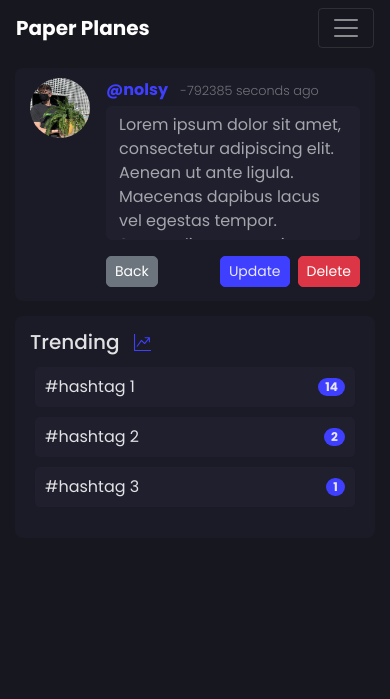
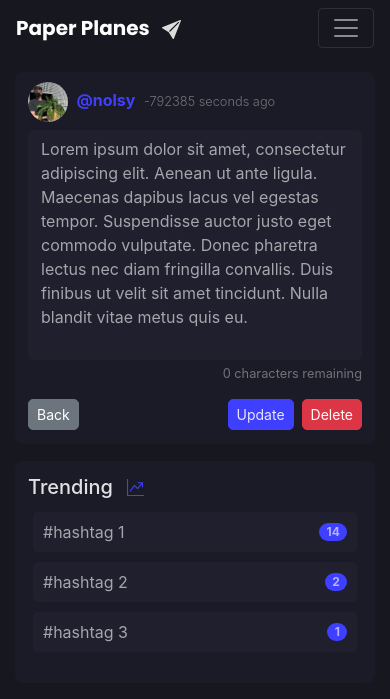
Before and after one commit to nolan-aaron/Paper_Planes, a Flask app: page /post/1/edit in a window 390 px wide. Shown: the top 699 px of the page. Run offline with Flask 2, Linux system fonts and the light colour scheme; a user stored in the database is signed in; data comes from the database, SQL or seed files in the repository; both versions use the stored data as it was after the commit; some libraries are stand-ins or nearby versions.

Commit message:
Added an active character count to posts
- Posts are now limited to 300 characters
- Date joined is now displayed on the Profile page
- Responsiveness and positioning of elements improved throughout the application

```diff
--- a/application/authentication.py
+++ b/application/authentication.py
@@ -52,7 +52,7 @@
             login_user(user, remember=form.remember.data)
             next_page = request.args.get('next')
             flash(
-                f"You're signed in as @{user.username}!", 'success')
+                f"You signed in as @{user.username}!", 'success')
             return redirect(next_page) if next_page else redirect(url_for('routes.index'))
 
         else:
--- a/application/forms.py
+++ b/application/forms.py
@@ -10,7 +10,7 @@
 class RegistrationForm(FlaskForm):
 
     username = StringField('Username', validators=[
-                           DataRequired(), Length(min=2, max=20)])
+                           DataRequired(), Length(min=2, max=8)])
     email = StringField('Email', validators=[DataRequired(), Email()])
     password = PasswordField('Password', validators=[
                              DataRequired(), Length(min=8)])
@@ -79,5 +79,6 @@
 
 class PostForm(FlaskForm):
 
-    content = TextAreaField('Content', validators=[DataRequired()])
+    content = TextAreaField('Content', validators=[
+                            DataRequired(), Length(max=300)])
     submit = SubmitField('Post')
--- a/application/post.py
+++ b/application/post.py
@@ -1,12 +1,15 @@
 from flask import Blueprint, render_template, flash, redirect, abort, request
 from flask.helpers import url_for
 from flask_login import login_required, current_user
+from wtforms.validators import Length
 from application.forms import PostForm
 from application.models import Post
 from application import db
 from application.routes import elapsed_time
 
 blueprint = Blueprint('post', __name__, url_prefix='/post')
+
+CHAR_LIMIT = 300
 
 
 @blueprint.route("/new", methods=['GET', 'POST'])
@@ -34,6 +37,8 @@
 
     post = Post.query.get_or_404(post_id)
 
+    chars_remaining = CHAR_LIMIT - len(post.content)
+
     # Abort if current user isn't the author
     if post.author != current_user:
         abort(403)
@@ -53,7 +58,7 @@
 
         form.content.data = post.content
 
-    return render_template('edit_post.html', title='Edit Post', form=form, post=post, elapsed_time=elapsed_time)
+    return render_template('edit_post.html', title='Edit Post', form=form, post=post, elapsed_time=elapsed_time, chars_remaining=chars_remaining)
 
 
 @blueprint.route("/<int:post_id>/delete", methods=['POST'])
--- a/application/profile.py
+++ b/application/profile.py
@@ -62,4 +62,6 @@
     image_file = url_for(
         'static', filename=f'profile_pics/{current_user.image_file}')
 
-    return render_template('profile.html', title='Profile', image_file=image_file, form=form)
+    date_joined = current_user.date_joined.strftime('%d %b, %Y')
+
+    return render_template('profile.html', title='Profile', image_file=image_file, form=form, date_joined=date_joined)
--- a/application/static/CSS/style.css
+++ b/application/static/CSS/style.css
@@ -1,6 +1,6 @@
 :root {
   --primary: #3f3fff;
-  --seconday: #ffff3f;
+  --secondary: #ffff3f;
   --background: #17171f;
   --component: #1b1b27;
   --surface: #1f1f2e;
@@ -29,13 +29,16 @@
   caret-color: var(--medium-emphasis);
 }
 
-body {
-  background: var(--background);
+#nav-heading {
   font-family: 'Poppins', sans-serif;
 }
 
+body {
+  background: var(--background);
+}
+
 .container-main {
-  margin-top: 0.75rem;
+  margin-top: 1rem;
 }
 
 h1, h2, h3, h4, h5, h6 {
@@ -45,6 +48,12 @@
 p, legend {
   color: var(--medium-emphasis);
 }
+
+.white-fill {
+  fill: white;
+}
+
+
 
 small {
   color: var(--disable);
@@ -64,13 +73,15 @@
 
 .content-section {
   background: var(--component);
-  padding: 10px 15px;
+  padding: 10px 13px;
   border-radius: var(--outer-radius);
-  margin-bottom: 15px;
+  margin-bottom: 17px;
 }
 
 .post-content {
   white-space: pre-line;
+  word-wrap: break-word;
+  overflow-wrap: break-word;
 }
 
 .post-metadata {
@@ -82,7 +93,7 @@
   margin: 5px;
   border-radius: var(--inner-radius);
   list-style-type: none;
-  color: var(--high-emphasis);
+  color: var(--medium-emphasis);
   background-color: var(--surface);
 }
 
@@ -157,9 +168,9 @@
 
 /* POSTS */
 .article-img {
-  height: 60px;
-  width: 60px;
-  margin-right: 16px;
+  height: 40px;
+  width: 40px;
+  margin-right: 4px;
 }
 
 .article-svg {
--- a/application/templates/base.html
+++ b/application/templates/base.html
@@ -20,6 +20,23 @@
   <link rel="preconnect" href="https://fonts.gstatic.com" crossorigin>
   <link href="https://fonts.googleapis.com/css2?family=Poppins:wght@100;200;300;400;500;600;700;800;900&display=swap" rel="stylesheet">
 
+  <!-- CHARACTER COUNT -->
+  <script>
+    function countChar(val, max) {
+      var len = val.value.length;
+
+      if (len >= max) {
+        $('#charNum').text('0 characters remaining');
+      }
+      else if (len == max - 1) {
+        $('#charNum').text('1 character remaining');
+      }
+      else {
+        $('#charNum').text(max - len + ' characters remaining');
+      }
+    };
+  </script>
+
   <!-- TITLE -->
   {% if title %}
   <title>Paper Planes - {{title}}</title>
@@ -35,7 +52,12 @@
 
     <!-- TITLE -->
     <div class="container">
-      <a class="navbar-brand mr-4 font-weight-bold" href="{{ url_for('routes.index') }}">Paper Planes</a>
+      <a class="navbar-brand mr-4 font-weight-bold" href="{{ url_for('routes.index') }}" id="nav-heading">
+        Paper Planes
+        <svg width="19" height="19" viewBox="0 0 6 6" xmlns="http://www.w3.org/2000/svg" class="ml-2">
+          <path class="white-fill" fill-rule="evenodd" clip-rule="evenodd" d="M5.98657 0.257174C6.00021 0.2231 6.00355 0.185773 5.99618 0.14982C5.9888 0.113867 5.97104 0.080869 5.94508 0.0549169C5.91913 0.0289648 5.88614 0.0111999 5.85018 0.00382471C5.81423 -0.00355049 5.7769 -0.00021172 5.74283 0.0134271L0.287896 2.19552L0.118027 2.26302C0.0859245 2.27583 0.0579862 2.29726 0.0372982 2.32495C0.0166103 2.35263 0.00397777 2.3855 0.00079618 2.41992C-0.00238541 2.45433 0.00400771 2.48896 0.0192694 2.51997C0.034531 2.55098 0.0580672 2.57717 0.0872781 2.59564L0.241023 2.69314L0.241398 2.69389L2.11446 3.88563L3.30617 5.75873L3.30692 5.75948L3.40441 5.91323C3.42295 5.94233 3.44915 5.96575 3.48014 5.98091C3.51112 5.99608 3.54569 6.0024 3.58004 5.99918C3.61439 5.99596 3.64719 5.98333 3.67482 5.96268C3.70245 5.94202 3.72385 5.91414 3.73665 5.8821L5.98657 0.257174ZM5.29922 0.965915L5.47584 0.524171L5.03411 0.700793L2.22395 3.51101L2.3507 3.59163C2.37396 3.6064 2.39368 3.62612 2.40845 3.64938L2.48907 3.77613L5.29922 0.965915Z" fill="white" fill-opacity="0.85" />
+        </svg>
+      </a>
       <button class="navbar-toggler" type="button" data-toggle="collapse" data-target="#navbarToggle" aria-controls="navbarToggle" aria-expanded="false" aria-label="Toggle navigation">
         <span class="navbar-toggler-icon"></span>
       </button>
@@ -43,17 +65,17 @@
       <!-- LEFT SIDE -->
       <div class="collapse navbar-collapse" id="navbarToggle">
         <div class="navbar-nav mr-auto">
-          <!-- Menu items can be added here -->
+          <a class="nav-item nav-link" href="{{ url_for('routes.index') }}" style="color: var(--medium-emphasis);">Home</a>
         </div>
 
         <!-- RIGHT SIDE -->
         <div class="navbar-nav">
           {% if current_user.is_authenticated %}
-          <a class="nav-item nav-link my-auto" href="{{ url_for('post.new_post') }}" style="color: var(--high-emphasis);">New Post</a>
-          <a class="nav-item nav-link my-auto" href="{{ url_for('profile.profile') }}" style="color: var(--high-emphasis);">Profile</a>
+          <a class="nav-item nav-link my-auto" href="{{ url_for('post.new_post') }}" style="color: var(--medium-emphasis);">New Post</a>
+          <a class="nav-item nav-link my-auto" href="{{ url_for('profile.profile') }}" style="color: var(--medium-emphasis);">Profile</a>
           <a class="nav-item nav-link pr-0 pb-0 pt-0" href="{{ url_for('authentication.logout') }}"><button class="btn button input-button">Sign out</button></a>
           {% else %}
-          <a class="nav-item nav-link my-auto" href="{{ url_for('authentication.register') }}" style="color: var(--high-emphasis);">Sign up</a>
+          <a class="nav-item nav-link my-auto" href="{{ url_for('authentication.register') }}" style="color: var(--medium-emphasis);">Sign up</a>
           <a class="nav-item nav-link pr-0 pb-0 pt-0" href="{{ url_for('authentication.login') }}"><button class="btn button input-button">Sign in</button></a>
           {% endif %}
         </div>
--- a/application/templates/edit_post.html
+++ b/application/templates/edit_post.html
@@ -5,30 +5,36 @@
 
 <!-- POST -->
 <article class="media content-section">
-    <img class="rounded-circle article-img" src="{{ url_for('static', filename='profile_pics/' + post.author.image_file) }}">
 
     <div class="w-100">
-        <span class="mr-2 post-username font-weight-bold">@{{ post.author.username }}</span>
+        <img class="rounded-circle article-img" src="{{ url_for('static', filename='profile_pics/' + post.author.image_file) }}">
+        <span class="mr-1 primary-colour font-weight-bold">@{{ post.author.username }}</span>
+
         <small class="font-weight-light">{{ elapsed_time(post) }}</small>
 
         <!-- EDITED -->
         {% if post.edited %}
-        <div class="float-right">
-            <small class="mt-1 font-weight-light">Edited</small>
-        </div>
+        <small class="font-weight-light">• Edited</small>
         {% endif %}
+
 
         <form method="POST">
             {{ form.hidden_tag() }}
             <fieldset class="form-group">
 
                 <!-- CONTENT -->
-                <div class="form-group mb-0 mt-1">
+                <div class="form-group mb-0 mt-2">
 
                     {% if form.content.errors %}
-                    {{ form.content(class="form-control dark-form is-invalid input-form", rows="5", style="resize: none;") }}
+                    {{ form.content(class="form-control dark-form is-invalid input-form", rows="9", style="resize: none;", onkeyup="countChar(this, 300)", maxlength="300") }}
                     {% else %}
-                    {{ form.content(class="form-control dark-form input-form mb", rows="5", style="resize: none;") }}
+                    {{ form.content(class="form-control dark-form input-form", rows="9", style="resize: none;", onkeyup="countChar(this, 300)", maxlength="300") }}
+                    {% endif %}
+
+                    {% if chars_remaining == 1 %}
+                    <small class="float-right mt-1" id="charNum">{{chars_remaining}} character remaining</small>
+                    {% else %}
+                    <small class="float-right mt-1" id="charNum">{{chars_remaining}} characters remaining</small>
                     {% endif %}
 
                     {% for error in form.content.errors %}
--- a/application/templates/profile.html
+++ b/application/templates/profile.html
@@ -9,8 +9,8 @@
     <div class="media">
         <img class="rounded-circle account-img" src="{{ image_file }}">
         <div>
-            <h2 class="account-heading">@{{ current_user.username }}</h2>
-            <p class="medium-emphasis">{{ current_user.email }}</p>
+            <h2 class="account-heading primary-colour profile-text font-weight-bold">@{{ current_user.username }}</h2>
+            <p class="medium-emphasis">Joined: {{ date_joined }}</p>
         </div>
     </div>
 
```
Also changed, not shown: other parts of application/static/CSS/style.css (+50 -5 lines), application/models.py (+5 -4 lines), application/templates/create_post.html (+12 -7 lines), application/templates/index.html (+10 -9 lines), application/todo.txt (+9 -2 lines), application/site.db, application/static/img/icon.svg, application/static/profile_pics/73520041de474701.png (renamed from application/static/profile_pics/307d6c28481e7f47.png), application/static/profile_pics/75354fbc22320869.jpg (renamed from application/static/profile_pics/40f40fc743e3569b.jpg), application/static/profile_pics/75fd5ecb79703050.png (deleted), application/static/profile_pics/ee727d12cc92ab88.jpg (deleted), 1 other file.
